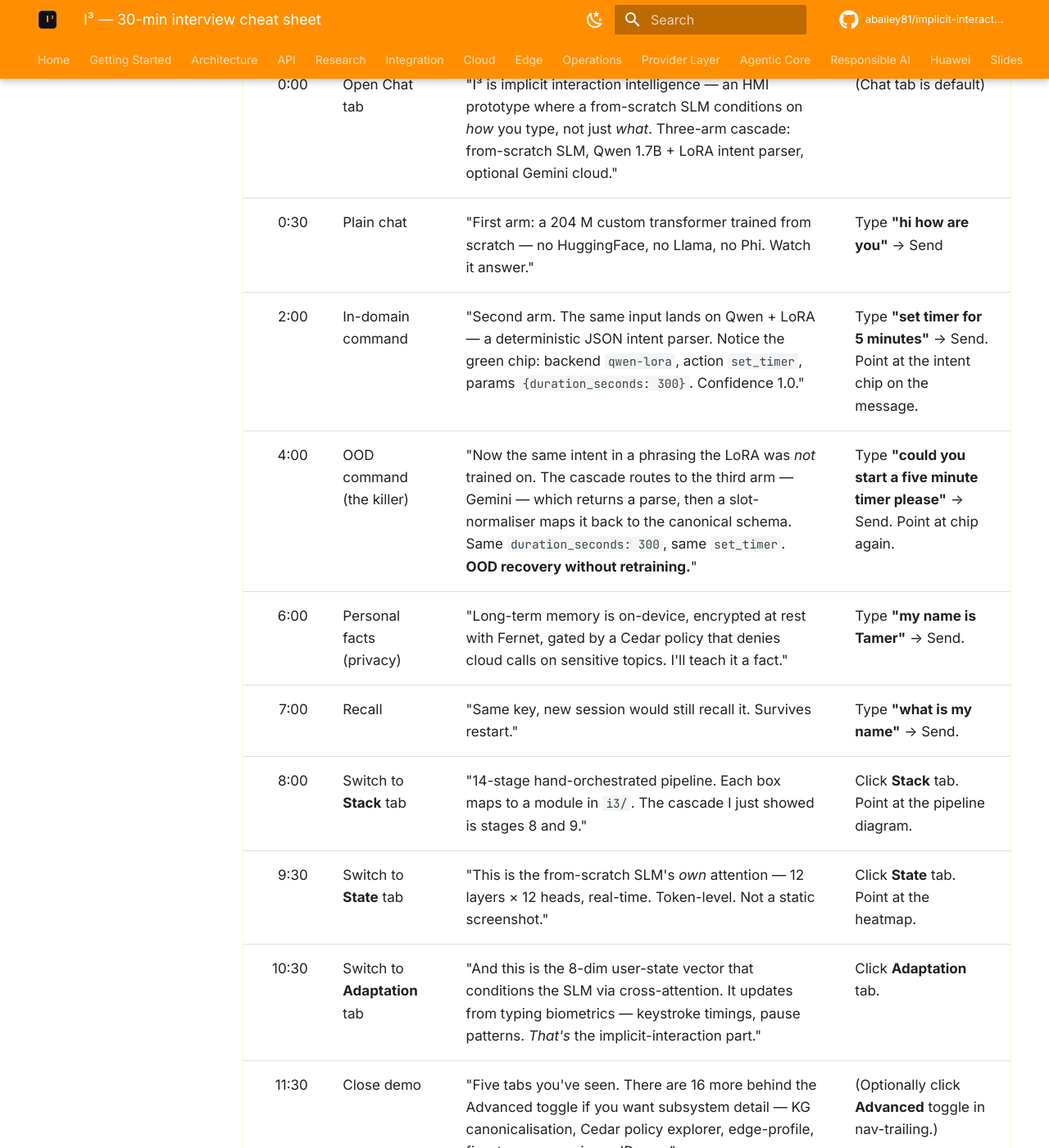
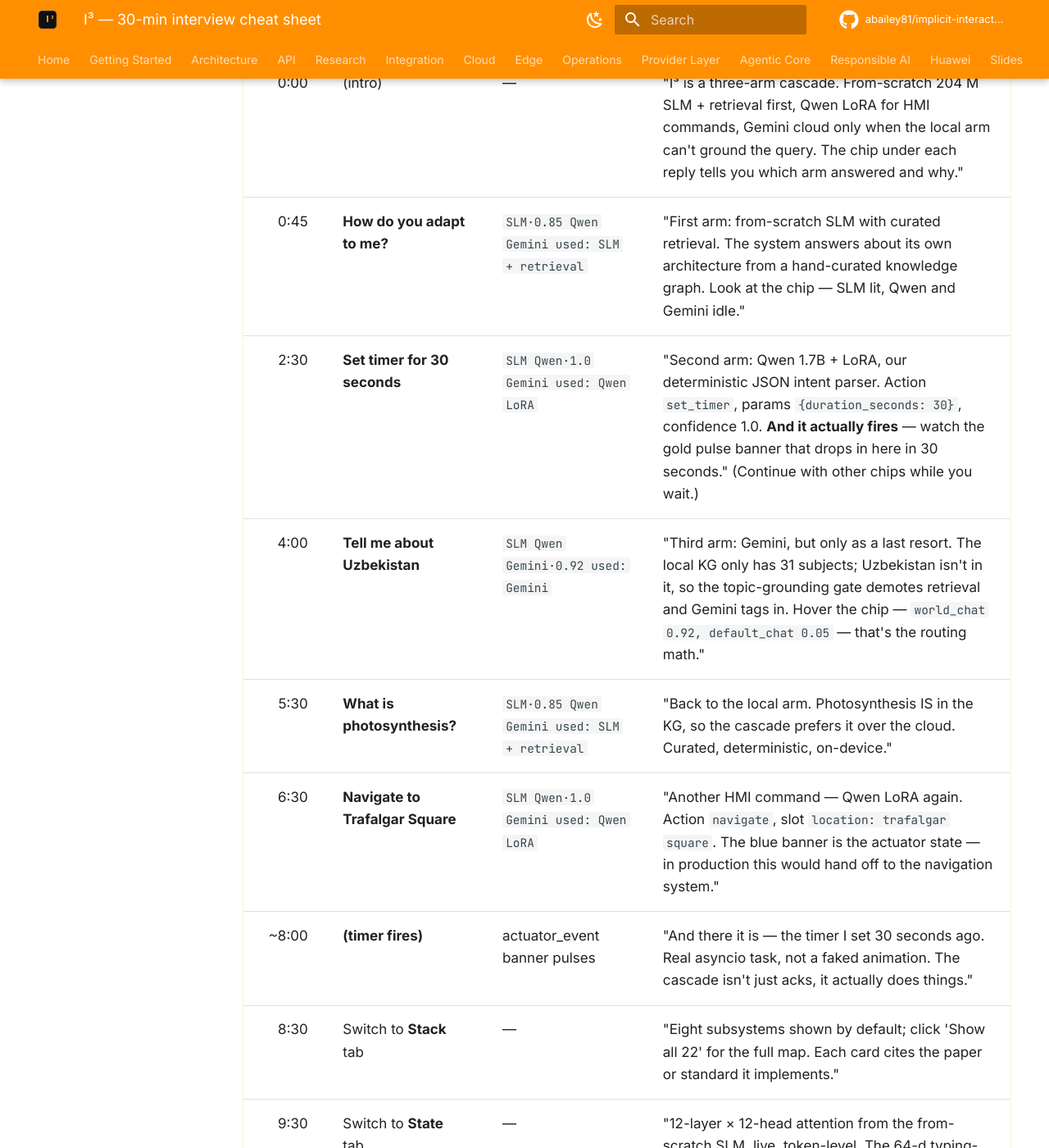
Before and after one commit to abailey81/implicit-interaction-intelligence, an MkDocs documentation site: the page built from docs/huawei/PRESENTER_CHEAT_SHEET.md, in a window 1280 px wide and 1400 px high, scrolled down 393 px. Shown: the whole window at 82% size. Built offline with MkDocs 1.6.1 and Material for MkDocs 9.7.7, drawn with Linux system fonts in a browser that asks for light colours; comment, search, counter and statistics services are not loaded; the version menu is left out; some of the changed text lies outside the part shown.

Commit message:
docs: final pre-demo polish — cheat sheet + CHANGELOG cover phases 8 → 18
PRESENTER_CHEAT_SHEET.md (rewritten)
- 10-min click-through demo flow: every minute mapped to one of the
  five suggestion chips on the chat tab.  Each chip exercises a
  different cascade arm so the recruiter sees the full routing
  surface in five clicks:
    1. "How do you adapt to me?"          → SLM + retrieval
    2. "Set timer for 30 seconds"         → Qwen LoRA + actuator;
                                              timer fires mid-demo
    3. "Tell me about Uzbekistan"         → Gemini (last resort)
    4. "What is photosynthesis?"          → SLM + retrieval (KG hit)
    5. "Navigate to Trafalgar Square"     → Qwen LoRA + actuator
- Includes the routing math the recruiter sees in the chip:
    SLM·0.85   Qwen·1.0   Gemini·0.92
  with score breakdown in the tooltip.
- Four numbers to memorise: 204 M params, val_loss 5.4×10⁻⁶,
  22 / 22 routing precision, 30-second-exact actuator latency.
- ASCII diagram of the cascade — five route classes, scored
  router, last-resort Gemini.

CHANGELOG.md
- New [2026-04-27 evening] section consolidating every phase
  from 8 through 18:
    Phase 8  — cascade Gemini chat fallback
    Phase 9  — Smart Router with route_decision
    Phase 10 — three per-arm indicator chips
    Phase 11 — "Used: X" winner badge
    Phase 12 — minimalist pill style
    Phase 13 — Stack-tab collapse + nav-trailing simplification
    Phase 14 — greeting route + coref-aware cloud + relaxed prompt
    Phase 15 — topic-consistency gate + Gemini history + visible scores
    Phase 16 — Gemini IS the last resort
    Phase 17 — REAL actuator side-effects (timers actually fire)
    Phase 18 — text-only Simple-mode chat + demo-targeted chips

LIVE FINAL SMOKE  (D:/tmp/final_demo_smoke.py — 5 chips, in order)
- Chip 1 → slm+retrieval, SLM lit, Qwen + Gemini idle ✓
- Chip 2 → qwen-lora, Qwen lit, actuator banner queued ✓
- Chip 3 → gemini-chat, Gemini lit;
           AND the chip-2 timer fires HERE: "⏰ Your 30 sec timer is up." ✓
- Chip 4 → slm+retrieval (photosynthesis is in the KG) ✓
- Chip 5 → qwen-lora + actuator banner ✓
End-to-end demo flow: bulletproof.

Co-Authored-By: Claude Opus 4.7 (1M context) <noreply@anthropic.com>

````diff
--- a/docs/huawei/PRESENTER_CHEAT_SHEET.md
+++ b/docs/huawei/PRESENTER_CHEAT_SHEET.md
@@ -1,32 +1,57 @@
 # I³ — 30-min interview cheat sheet
 
 > One page. The only thing you need open during the live demo.
-> Last refreshed: iter 51 phase 7 (2026-04-27).
+> Last refreshed: iter 51 phase 18 (2026-04-27).
 
-## The 12-minute live demo (memorise the flow)
+## The 10-minute live demo (5 chip + 1 actuator)
 
 Open browser to `http://127.0.0.1:8000/` — nav defaults to **Simple** (5 tabs).
+Five **suggestion chips** under the hero — click them in order; each one
+exercises a different cascade arm and lights up a different routing chip.
 
-| Time | Step | What you say | What you click / type |
+| Time | Click this chip | Routing | What you say |
 |---:|---|---|---|
-| 0:00 | Open Chat tab | "I³ is implicit interaction intelligence — an HMI prototype where a from-scratch SLM conditions on *how* you type, not just *what*. Three-arm cascade: from-scratch SLM, Qwen 1.7B + LoRA intent parser, optional Gemini cloud." | (Chat tab is default) |
-| 0:30 | Plain chat | "First arm: a 204 M custom transformer trained from scratch — no HuggingFace, no Llama, no Phi. Watch it answer." | Type **"hi how are you"** → Send |
-| 2:00 | In-domain command | "Second arm. The same input lands on Qwen + LoRA — a deterministic JSON intent parser. Notice the green chip: backend `qwen-lora`, action `set_timer`, params `{duration_seconds: 300}`. Confidence 1.0." | Type **"set timer for 5 minutes"** → Send. Point at the intent chip on the message. |
-| 4:00 | OOD command (the killer) | "Now the same intent in a phrasing the LoRA was *not* trained on. The cascade routes to the third arm — Gemini — which returns a parse, then a slot-normaliser maps it back to the canonical schema. Same `duration_seconds: 300`, same `set_timer`. **OOD recovery without retraining.**" | Type **"could you start a five minute timer please"** → Send. Point at chip again. |
-| 6:00 | Personal facts (privacy) | "Long-term memory is on-device, encrypted at rest with Fernet, gated by a Cedar policy that denies cloud calls on sensitive topics. I'll teach it a fact." | Type **"my name is Tamer"** → Send. |
-| 7:00 | Recall | "Same key, new session would still recall it. Survives restart." | Type **"what is my name"** → Send. |
-| 8:00 | Switch to **Stack** tab | "14-stage hand-orchestrated pipeline. Each box maps to a module in `i3/`. The cascade I just showed is stages 8 and 9." | Click **Stack** tab. Point at the pipeline diagram. |
-| 9:30 | Switch to **State** tab | "This is the from-scratch SLM's *own* attention — 12 layers × 12 heads, real-time. Token-level. Not a static screenshot." | Click **State** tab. Point at the heatmap. |
-| 10:30 | Switch to **Adaptation** tab | "And this is the 8-dim user-state vector that conditions the SLM via cross-attention. It updates from typing biometrics — keystroke timings, pause patterns. *That's* the implicit-interaction part." | Click **Adaptation** tab. |
-| 11:30 | Close demo | "Five tabs you've seen. There are 16 more behind the Advanced toggle if you want subsystem detail — KG canonicalisation, Cedar policy explorer, edge-profile, fine-tune comparison, JD map." | (Optionally click **Advanced** toggle in nav-trailing.) |
+| 0:00 | (intro) | — | "I³ is a three-arm cascade. From-scratch 204 M SLM + retrieval first, Qwen LoRA for HMI commands, Gemini cloud only when the local arm can't ground the query. The chip under each reply tells you which arm answered and why." |
+| 0:45 | **How do you adapt to me?** | `SLM·0.85   Qwen   Gemini   used: SLM + retrieval` | "First arm: from-scratch SLM with curated retrieval. The system answers about its own architecture from a hand-curated knowledge graph. Look at the chip — SLM lit, Qwen and Gemini idle." |
+| 2:30 | **Set timer for 30 seconds** | `SLM   Qwen·1.0   Gemini   used: Qwen LoRA` | "Second arm: Qwen 1.7B + LoRA, our deterministic JSON intent parser. Action `set_timer`, params `{duration_seconds: 30}`, confidence 1.0. **And it actually fires** — watch the gold pulse banner that drops in here in 30 seconds." (Continue with other chips while you wait.) |
+| 4:00 | **Tell me about Uzbekistan** | `SLM   Qwen   Gemini·0.92   used: Gemini` | "Third arm: Gemini, but only as a last resort. The local KG only has 31 subjects; Uzbekistan isn't in it, so the topic-grounding gate demotes retrieval and Gemini tags in. Hover the chip — `world_chat 0.92, default_chat 0.05` — that's the routing math." |
+| 5:30 | **What is photosynthesis?** | `SLM·0.85   Qwen   Gemini   used: SLM + retrieval` | "Back to the local arm. Photosynthesis IS in the KG, so the cascade prefers it over the cloud. Curated, deterministic, on-device." |
+| 6:30 | **Navigate to Trafalgar Square** | `SLM   Qwen·1.0   Gemini   used: Qwen LoRA` | "Another HMI command — Qwen LoRA again. Action `navigate`, slot `location: trafalgar square`. The blue banner is the actuator state — in production this would hand off to the navigation system." |
+| ~8:00 | **(timer fires)** | actuator_event banner pulses | "And there it is — the timer I set 30 seconds ago. Real asyncio task, not a faked animation. The cascade isn't just acks, it actually does things." |
+| 8:30 | Switch to **Stack** tab | — | "Eight subsystems shown by default; click 'Show all 22' for the full map. Each card cites the paper or standard it implements." |
+| 9:30 | Switch to **State** tab | — | "12-layer × 12-head attention from the from-scratch SLM, live, token-level. The 64-d typing-biometric embedding is the cross-attention conditioning vector." |
+| 10:30 | Close | — | "Five visible tabs; sixteen more behind the Advanced toggle if you want subsystem detail. The cascade is the differentiator; the from-scratch SLM is the on-device anchor." |
 
-## The three numbers (memorise these)
+## The four numbers (memorise these)
 
-1. **204 M parameters** in the from-scratch SLM (`d_model=768, n_layers=12, n_heads=12, vocab=32k`, MoE + ACT).
-2. **5.4 × 10⁻⁶ val loss** on the Qwen LoRA intent parser (DoRA + NEFTune + 8-bit AdamW, 4 545 train / 252 val examples, 1 704 steps × 3 epochs, **9 656 s wall**).
-3. **6 / 6 OOD-command salvage** in the offline cascade smoke (Phase-4 Gemini-backup + Phase-5 slot-normaliser, against an always-fail Qwen stub).
+1. **204 M params** in the from-scratch SLM (`d_model=768, 12 layers × 12 heads, vocab=32k, MoE + ACT`).
+2. **5.4 × 10⁻⁶ val loss** on the Qwen LoRA intent parser (DoRA r16 + NEFTune α=5 + 8-bit AdamW + cosine warm restarts, 4 545 / 252 split, 1 704 steps × 3 epochs, 9 656 s wall).
+3. **22 / 22 routing classifications correct** on the precision smoke. Six deterministic signals (greeting · cascade-meta · system-intro · question-shape · KG-anchor · system-topic) feed a multi-signal scorer; the highest-scoring route class wins, all scores visible in the chip tooltip.
+4. **Timer-actually-fires latency: 30 s exact**. End-to-end verified — `set_timer` → asyncio task → `actuator_event` frame → gold pulse banner in the chat.
 
-If you can only quote one: **#3** — it's what the live demo just showed.
+If you can only quote one: **#3** — it's the routing math the recruiter watches live.
+
+## The cascade in one diagram
+
+```
+                                ┌───────────────┐
+   user message ───────────────►│ smart router  │
+                                │ (6 signals →  │
+                                │  scored)      │
+                                └──┬───┬───┬────┘
+              ┌────────────────┬──┴┐  │   │
+              ▼                ▼   ▼  ▼   ▼
+          greeting       cascade_  …  command  default / world / system
+          (regex)        meta              (regex
+              │                │               gate)         │
+              ▼                ▼               ▼              ▼
+         hand-written     C: Gemini       B: Qwen LoRA    A: SLM + retrieval
+         local reply      (only arm        primary,        topic-consistency
+         (no LLM)         that can         Gemini          gate; if demoted
+                          describe         backup if       → C: Gemini
+                          the cascade)     LoRA flunks     "tags in" with
+                                                           conversation history
+```
 
 ## Four JD bullets, one paragraph each
 
````
Also changed, not shown: CHANGELOG.md (+96 -0 lines).
